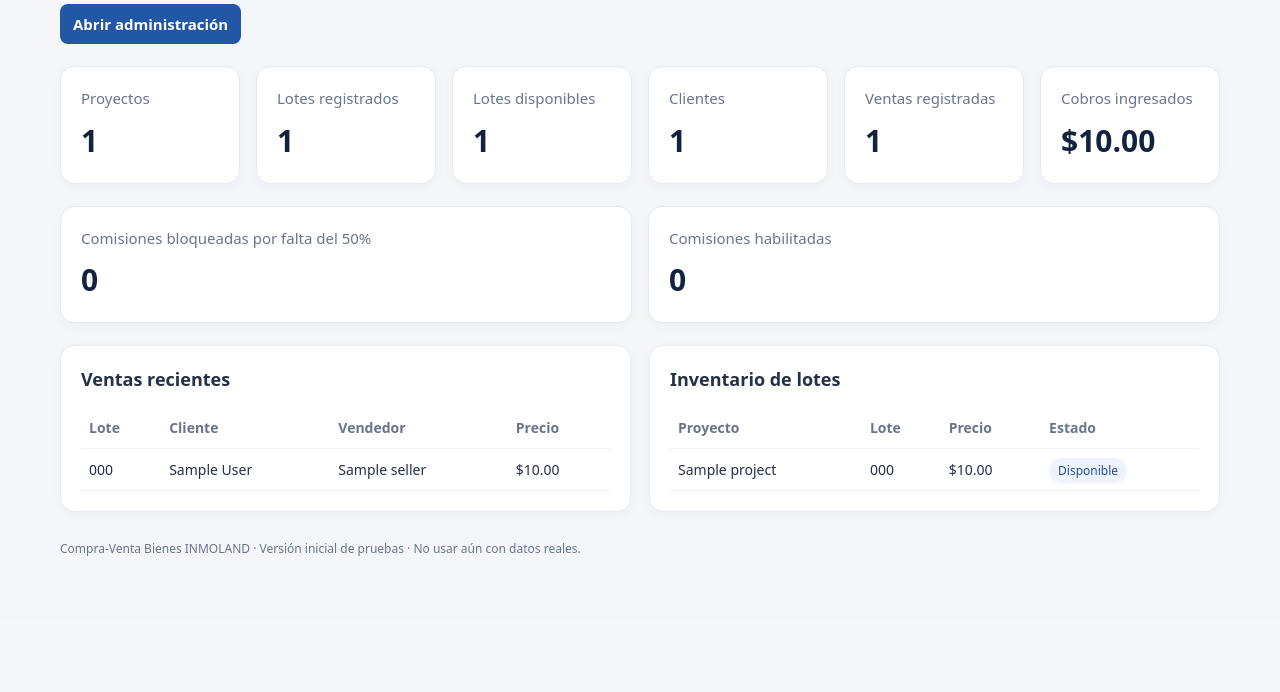
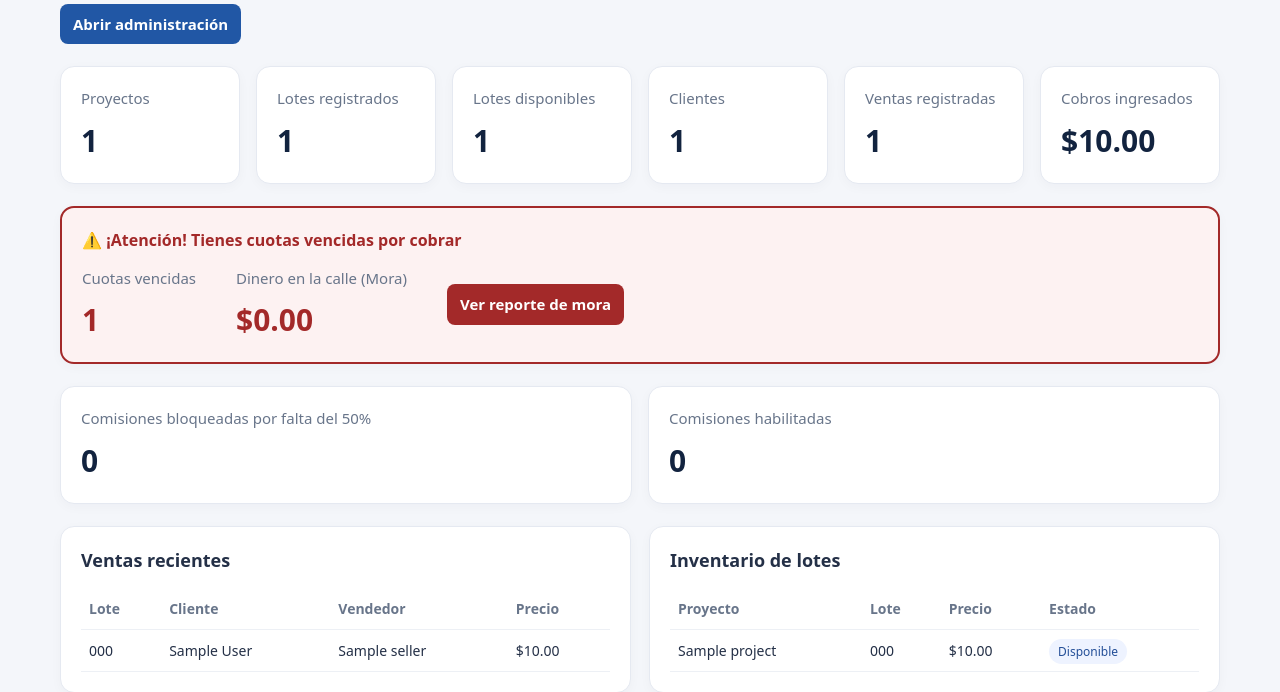
Before and after one commit to geovannybeltranbowen-crypto/inmoland-manager, a Django app: page / in a window 1280 px wide. Shown: the part 181-873 px from the top of the page. Before the commit the page ends 737 px from the top, so only its background shows below. Run offline with Django 5.2, Linux system fonts and the light colour scheme; a user stored in the database is signed in; tables that the repository leaves empty hold one stand-in row (values such as "Sample post").

Commit message:
Agregar alertas visuales de cuotas vencidas en el dashboard

```diff
--- a/core/admin.py
+++ b/core/admin.py
@@ -439,3 +439,8 @@ class LegalFeeAdmin(admin.ModelAdmin):
     list_display = ("name", "amount", "active")
     list_filter = ("active",)
     search_fields = ("name",)
+
+# Actualizar cuotas vencidas automáticamente al entrar al Admin
+def actualizar_cuotas_vencidas():
+    hoy = timezone.localdate()
+    Installment.objects.filter(due_date__lt=hoy, status__in=["pending", "partial"]).update(status="overdue")
--- a/core/views.py
+++ b/core/views.py
@@ -7,13 +7,31 @@ from django.db.models import Sum
 from django.http import JsonResponse
 from django.shortcuts import render
 from decimal import Decimal, InvalidOperation, ROUND_HALF_UP
-
+from django.utils import timezone
+from .models import Installment
 from .models import Project, Lot, Client, Sale, Payment, Commission
 
 
 @login_required
 def dashboard(request):
+    from .models import Installment # Aseguramos que Installment esté importado
+
+    hoy = timezone.localdate()
+
+    # 1. Contar cuántas cuotas están vencidas (fecha pasada y no pagadas)
+    cuotas_vencidas = Installment.objects.filter(
+        due_date__lt=hoy,
+        status__in=["pending", "partial", "overdue"]
+    ).count()
+
+    # 2. Calcular cuánto dinero hay en la calle (saldo pendiente de esas cuotas)
+    saldo_vencido = sum(
+        (c.remaining_amount for c in Installment.objects.filter(due_date__lt=hoy, status__in=["pending", "partial", "overdue"])),
+        Decimal("0.00")
+    )
+
     paid_total = Payment.objects.aggregate(total=Sum("amount"))["total"] or Decimal("0.00")
+
     context = {
         "projects_count": Project.objects.count(),
         "lots_count": Lot.objects.count(),
@@ -25,8 +43,13 @@ def dashboard(request):
         "enabled_commissions": Commission.objects.filter(status=Commission.Status.ENABLED).count(),
         "recent_sales": Sale.objects.select_related("lot", "lot__project", "client", "seller")[:8],
         "recent_lots": Lot.objects.select_related("project").order_by("status", "number")[:8],
+
+        # --- AQUÍ ESTÁ LO NUEVO ---
+        "cuotas_vencidas_count": cuotas_vencidas,
+        "saldo_vencido": saldo_vencido,
     }
     return render(request, "core/dashboard.html", context)
+
 @staff_member_required
 def lotes_disponibles_por_proyecto(request):
     project_id = request.GET.get("project_id")
--- a/templates/core/dashboard.html
+++ b/templates/core/dashboard.html
@@ -12,6 +12,28 @@
   <div class="card"><div class="sub">Ventas registradas</div><div class="metric">{{ sales_count }}</div></div>
   <div class="card"><div class="sub">Cobros ingresados</div><div class="metric">${{ paid_total|floatformat:2 }}</div></div>
 </div>
+{% if cuotas_vencidas_count > 0 %}
+<div class="card" style="border: 2px solid #a32929; background-color: #fdf2f2; margin-top: 20px;">
+    <div class="sub" style="color: #a32929; font-weight: bold; font-size: 16px;">
+        ⚠️ ¡Atención! Tienes cuotas vencidas por cobrar
+    </div>
+    <div style="display: flex; gap: 40px; margin-top: 15px;">
+        <div>
+            <div class="sub">Cuotas vencidas</div>
+            <div class="metric" style="color: #a32929;">{{ cuotas_vencidas_count }}</div>
+        </div>
+        <div>
+            <div class="sub">Dinero en la calle (Mora)</div>
+            <div class="metric" style="color: #a32929;">${{ saldo_vencido|floatformat:2 }}</div>
+        </div>
+        <div style="display: flex; align-items: center;">
+            <a href="/reportes/mora/" class="btn" style="background: #a32929; text-decoration: none;">
+                Ver reporte de mora
+            </a>
+        </div>
+    </div>
+</div>
+{% endif %}
 <div class="cards">
   <div class="card"><div class="sub">Comisiones bloqueadas por falta del 50%</div><div class="metric">{{ blocked_commissions }}</div></div>
   <div class="card"><div class="sub">Comisiones habilitadas</div><div class="metric">{{ enabled_commissions }}</div></div>
```
